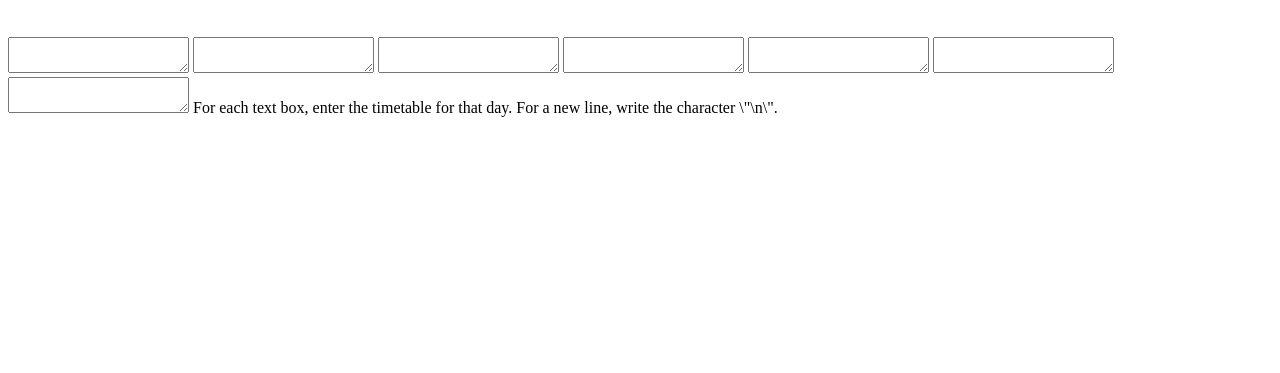
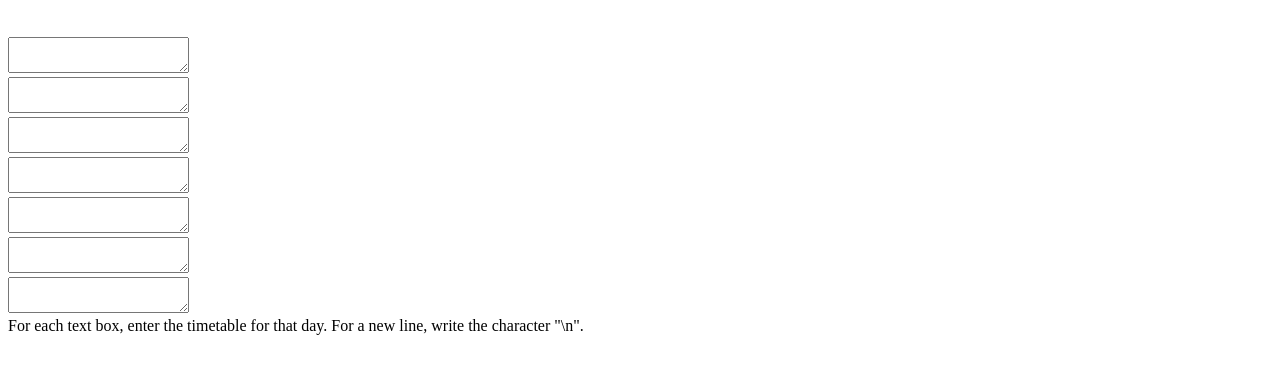
Before and after one commit to mlb406/Timetable_Time, a plain HTML site: page index.html in a window 1280 px wide. Shown: the part 61-434 px from the top of the page. Drawn offline with nearby package versions, Linux system fonts and the light colour scheme.

Commit message:
Update index.html

```diff
--- a/index.html
+++ b/index.html
@@ -7,14 +7,14 @@
     <h1>Timetable time configuration</h1><br>
 
     <div class="options">
-      <textarea id="sunday_timetable"></textarea>
-      <textarea id="monday_timetable"></textarea>
-      <textarea id="tuesday_timetable"></textarea>
-      <textarea id="wednesday_timetable"></textarea>
-      <textarea id="thursday_timetable"></textarea>
-      <textarea id="friday_timetable"></textarea>
-      <textarea id="saturday_timetable"></textarea>
-      For each text box, enter the timetable for that day. For a new line, write the character \"\n\".
+      <textarea id="sunday_timetable"></textarea><br>
+      <textarea id="monday_timetable"></textarea><br>
+      <textarea id="tuesday_timetable"></textarea><br>
+      <textarea id="wednesday_timetable"></textarea><br>
+      <textarea id="thursday_timetable"></textarea><br>
+      <textarea id="friday_timetable"></textarea><br>
+      <textarea id="saturday_timetable"></textarea><br>
+      For each text box, enter the timetable for that day. For a new line, write the character "\n".
     </div>
   </body>
 </html>
```
